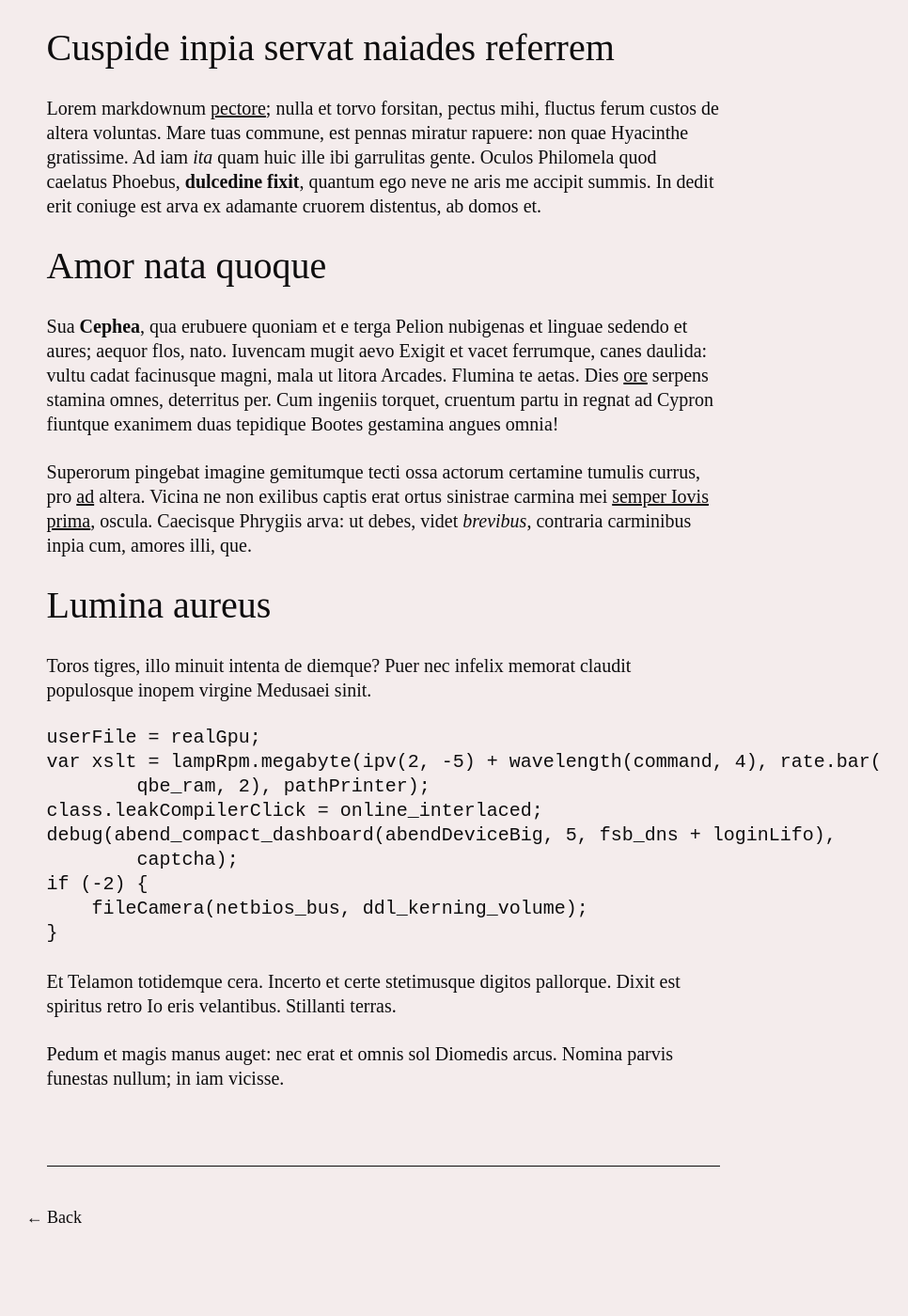
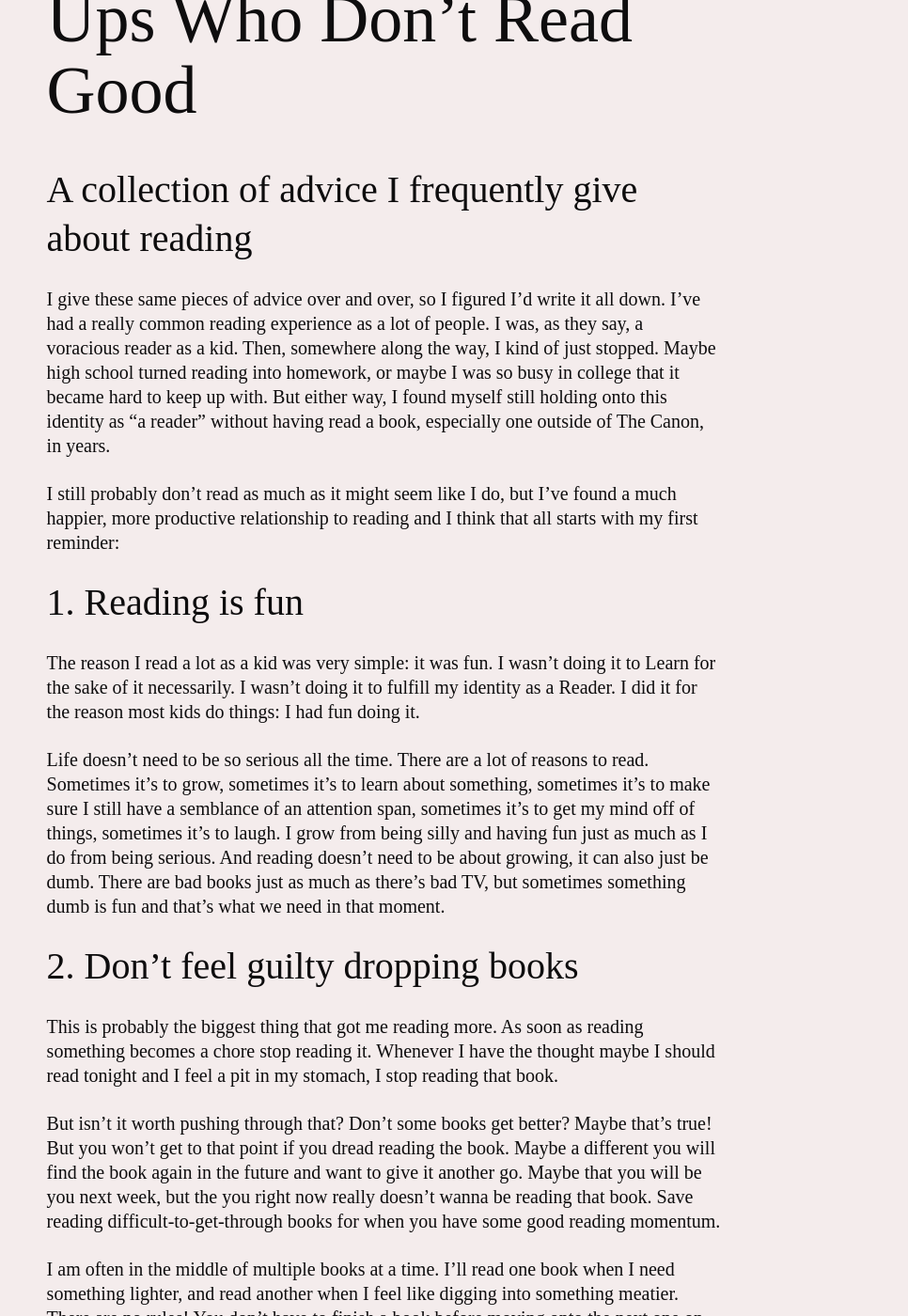
Before and after one commit to ampinsk/ampinsk.github.io, a Jekyll site: the page built from writing/reading-advice.md, in a window 1280 px wide and 1400 px high, scrolled down 199 px. Shown: the whole window at 94% size, without its empty margins (232-1198 px from the left). Built offline with Jekyll 4.4.1, drawn with Linux system fonts in a browser that asks for light colours; some web fonts are replaced; some of the changed text lies outside the part shown.

Commit message:
add first post draft

```diff
--- a/_data/writing.yaml
+++ b/_data/writing.yaml
@@ -1,5 +1,5 @@
-- title: Some advice on reading
-  description: I end up giving this same spiel about writing a lot, so I figured I’d write it down.
+- title: The Center for Grown Ups Who Don’t Read Good
+  description: A collection of advice I frequently give about reading
   url: reading-advice.html
   date: 4 / 1 / 2022
   published: true
--- a/writing/reading-advice.md
+++ b/writing/reading-advice.md
@@ -1,54 +1,56 @@
 ---
 title: Amanda Pinsker | Designer
-name: Some advice about writing
+name: The Center for Grown Ups Who Don’t Read Good
 layout: post
 ---
 
 
-# Disertus omnibus cavas
+# The Center for Grown Ups Who Don’t Read Good
+## A collection of advice I frequently give about reading
 
-## Cuspide inpia servat naiades referrem
+I give these same pieces of advice over and over, so I figured I’d write it all down. I’ve had a really common reading experience as a lot of people. I was, as they say, a voracious reader as a kid. Then, somewhere along the way, I kind of just stopped. Maybe high school turned reading into homework, or maybe I was so busy in college that it became hard to keep up with. But either way, I found myself still holding onto this identity as “a reader” without having read a book, especially one outside of The Canon, in years.
 
-Lorem markdownum [pectore](http://trepidus.org/orequoque); nulla et torvo
-forsitan, pectus mihi, fluctus ferum custos de altera voluntas. Mare tuas
-commune, est pennas miratur rapuere: non quae Hyacinthe gratissime. Ad iam *ita*
-quam huic ille ibi garrulitas gente. Oculos Philomela quod caelatus Phoebus,
-**dulcedine fixit**, quantum ego neve ne aris me accipit summis. In dedit erit
-coniuge est arva ex adamante cruorem distentus, ab domos et.
+I still probably don’t read as much as it might seem like I do, but I’ve found a much happier, more productive relationship to reading and I think that all starts with my first reminder:
 
-## Amor nata quoque
+## 1. Reading is fun
+The reason I read a lot as a kid was very simple: it was fun. I wasn’t doing it to Learn for the sake of it necessarily. I wasn’t doing it to fulfill my identity as a Reader.  I did it for the reason most kids do things: I had fun doing it.
 
-Sua **Cephea**, qua erubuere quoniam et e terga Pelion nubigenas et linguae
-sedendo et aures; aequor flos, nato. Iuvencam mugit aevo Exigit et vacet
-ferrumque, canes daulida: vultu cadat facinusque magni, mala ut litora Arcades.
-Flumina te aetas. Dies [ore](http://visa.com/orbus-enim.html) serpens stamina
-omnes, deterritus per. Cum ingeniis torquet, cruentum partu in regnat ad Cypron
-fiuntque exanimem duas tepidique Bootes gestamina angues omnia!
+Life doesn’t need to be so serious all the time. There are a lot of reasons to read. Sometimes it’s to grow, sometimes it’s to learn about something, sometimes it’s to make sure I still have a semblance of an attention span, sometimes it’s to get my mind off of things, sometimes it’s to laugh. I grow from being silly and having fun just as much as I do from being serious. And reading doesn’t need to be about growing, it can also just be dumb. There are bad books just as much as there’s bad TV, but sometimes something dumb is fun and that’s what we need in that moment.
 
+## 2. Don’t feel guilty dropping books
+This is probably the biggest thing that got me reading more. As soon as reading something becomes a chore stop reading it. Whenever I have the thought maybe I should read tonight and I feel a pit in my stomach, I stop reading that book.
 
-Superorum pingebat imagine gemitumque tecti ossa actorum certamine tumulis
-currus, pro [ad](http://www.componit.io/nobisgignis.php) altera. Vicina ne non
-exilibus captis erat ortus sinistrae carmina mei [semper Iovis
-prima](http://www.morer.org/meminisse), oscula. Caecisque Phrygiis arva: ut
-debes, videt *brevibus*, contraria carminibus inpia cum, amores illi, que.
+But isn’t it worth pushing through that? Don’t some books get better? Maybe that’s true! But you won’t get to that point if you dread reading the book. Maybe a different you will find the book again in the future and want to give it another go. Maybe that you will be you next week, but the you right now really doesn’t wanna be reading that book. Save reading difficult-to-get-through books for when you have some good reading momentum.
 
-## Lumina aureus
+I am often in the middle of multiple books at a time. I’ll read one book when I need something lighter, and read another when I feel like digging into something meatier. There are no rules! You don’t have to finish a book before moving onto the next one on your list. You don’t have to read one book at a time. You don’t have to do anything because your life isn’t English class.
 
-Toros tigres, illo minuit intenta de diemque? Puer nec infelix memorat claudit
-populosque inopem virgine Medusaei sinit.
+## 3. Fiction is good for your soul
+I personally read a pretty even mix of fiction and nonfiction, but I’ve met a lot of other grown ups who never read fiction and that makes me very sad. When I ask why, they tend to say that fiction feels frivolous, or they feel like they should (note the “should”) be using that time to learn about something. Or sometimes they just say they prefer it. But let me give you my quick, very earnest, pitch about fiction if you need to hear it.
 
-    userFile = realGpu;
-    var xslt = lampRpm.megabyte(ipv(2, -5) + wavelength(command, 4), rate.bar(
-            qbe_ram, 2), pathPrinter);
-    class.leakCompilerClick = online_interlaced;
-    debug(abend_compact_dashboard(abendDeviceBig, 5, fsb_dns + loginLifo),
-            captcha);
-    if (-2) {
-        fileCamera(netbios_bus, ddl_kerning_volume);
-    }
+Nonfiction might help you learn about a topic, but fiction helps you learn about life! The human condition! I dunno, your own soul! I learn so much more through fiction, but if that’s surprising to you, you need to expand your definition of learning. Stories put words to the mysterious, the things you thought couldn’t be made concrete, the felt but not seen. Stories pull water from the mist in the air.
 
-Et Telamon totidemque cera. Incerto et certe stetimusque digitos pallorque.
-Dixit est spiritus retro Io eris velantibus. Stillanti terras.
+I am a more empathetic person because I read fiction. I’m a good storyteller because I read fiction. I know myself on a deeper level because I read fiction. I understand the world better because I read fiction. I’m more in touch with my imagination because I read fiction.
 
-Pedum et magis manus auget: nec erat et omnis sol Diomedis arcus. Nomina parvis
-funestas nullum; in iam vicisse.
+If you don’t read fiction, here’s your nudge to try it. I feel a little silly talking about fiction like this even, because it’s such a huge genre. I fully believe everyone can find something they like. Yes, even as a grown up. (YA is still fun as an adult too)
+
+## 4. Take notes, but not too seriously
+This one you can take or leave, but I really like to read with a pen. I feel like it helps me pay attention as I’m reading, it helps me read a little deeper, and it helps me come back to things that stuck out, made me feel something, made me laugh, was particularly beautiful turn of phrase, the list goes on and on. Honestly, my most frequent note is probably “lol.” It doesn’t need to be that deep. Yes, I physically destroy my books with this. It’s fine. They’re not library books. If you don’t want to use a pen, use a highlighter, use post its, use the highlighter on your kindle. Just try it and see if it helps you. If it feels like a chore, or its taking too much work, forget it! I’m not the boss of you!
+
+## 5. Independent bookstores have great book recommendations
+Last but not least, I get asked sometimes where I find books to read. It can be hard to break out of The Canon if that’s what you’re used to. Independent bookstores are a genuinely an amazing way to find new books. This is probably the second biggest thing that got me out of my reading rut.
+
+Walk into any independent bookstore where you live and there will probably be a Staff Picks shelf.  (If you’re lucky, the staff picks shelf has the bookseller’s name, and if you like something on there, you can assume you might like their other recommendations.) Or a Bestsellers shelf. And probably plenty other fun sections that speak to you. My favorite stores have little personally written notecards with their favorite books. Plus, there are really lovely people there whose whole job is to talk to you about books. And the great thing is what you’ll find will be interesting, different, often contemporary books that weren’t written decades years ago by a dead white guy. They will be books that speak to our lives today, and books that stretch your idea of what a good book can be. Maybe you’ll get exposed to short story collections (I did, which mini tip: is also a great way to get out of a rut), or poetry, or  graphic novels.
+
+If you don’t live near a bookstore, a lot of places will post recommendations on their site or in their email newsletters.
+
+If you live in NYC or SF (sorry I’m a coastal elitist), or you don’t live near an independent bookstore (sadly), here are some quick plugs of my favorites
+
+1. Booksmith
+2. Dog Eared Books
+3. Green Apple Books
+4. City Light Books
+5. Books Are Magic
+6. McNally Jackson
+7. Greenlight Books
+
+Anyway, if there’s anything I hope you got from this is that there are no rules. Read on a kindle. Read physical books. Read on both depending on your mood. Listen to audiobooks. Read four books at a time. Who cares! Do what feels right to you and find books that make you fall in love with reading.
```
